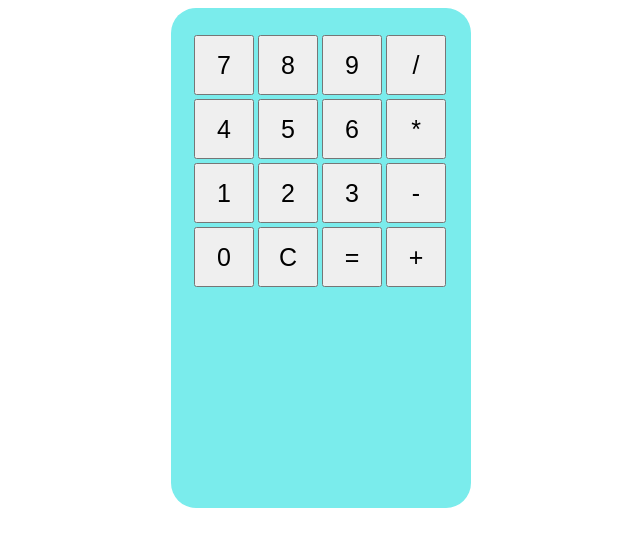
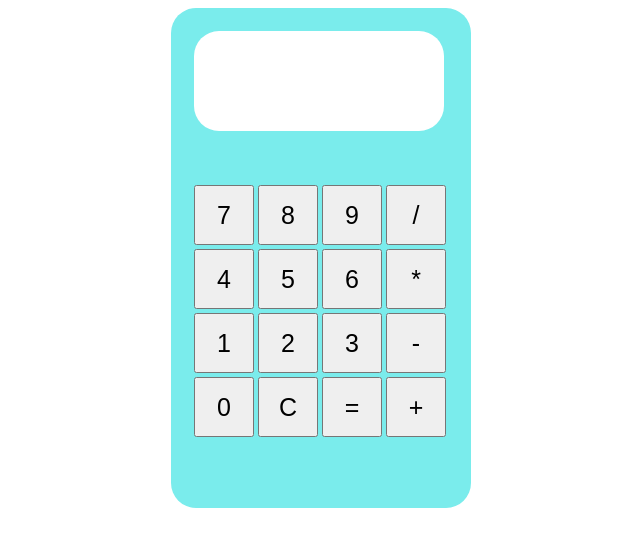
Before and after one commit to FabianaMLD/ActividadCalculadora, a plain HTML site: page index.html in a window 1280 px wide. Shown: the whole page, without its empty margins (319-959 px from the left). Drawn offline with Linux system fonts and the light colour scheme.

Commit message:
ultimos css

```diff
--- a/style.css
+++ b/style.css
@@ -15,3 +15,16 @@
     height: 60px;
     font-size: 25px;
 }
+
+#resultado{
+    display: block;
+    text-align: center;
+    font-size: 40px;
+    margin-bottom: 50px;
+    width: 250px;
+    height: 100px;
+    line-height: 100px;
+    background-color: #fff;
+    border-radius: 25px;
+    overflow-y: scroll;
+}
```
